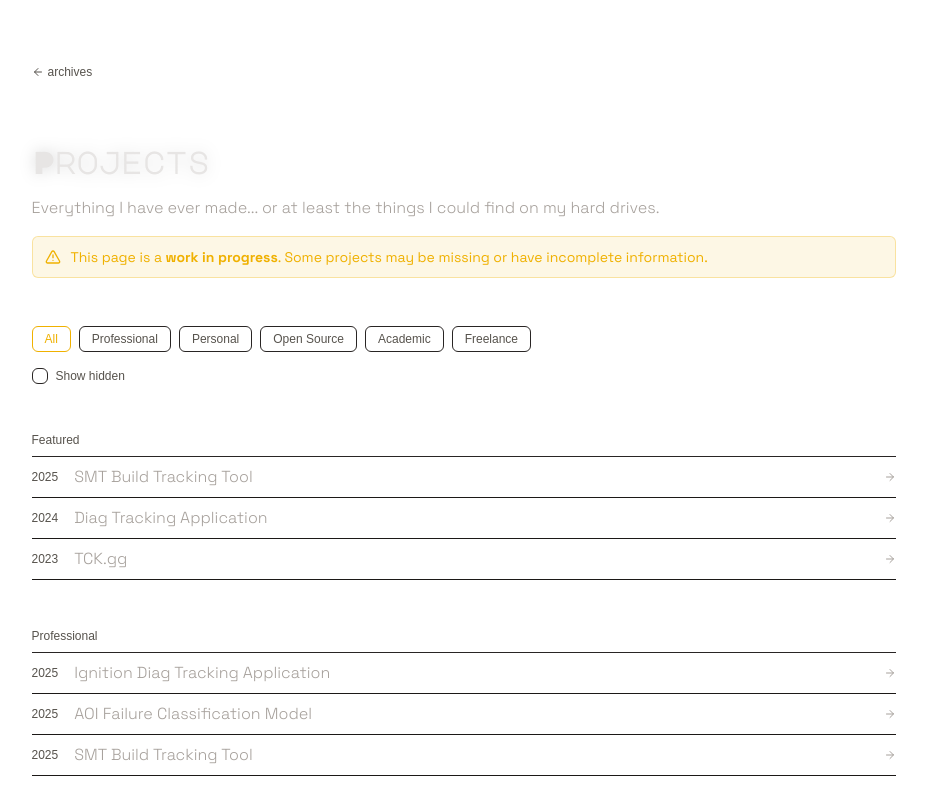
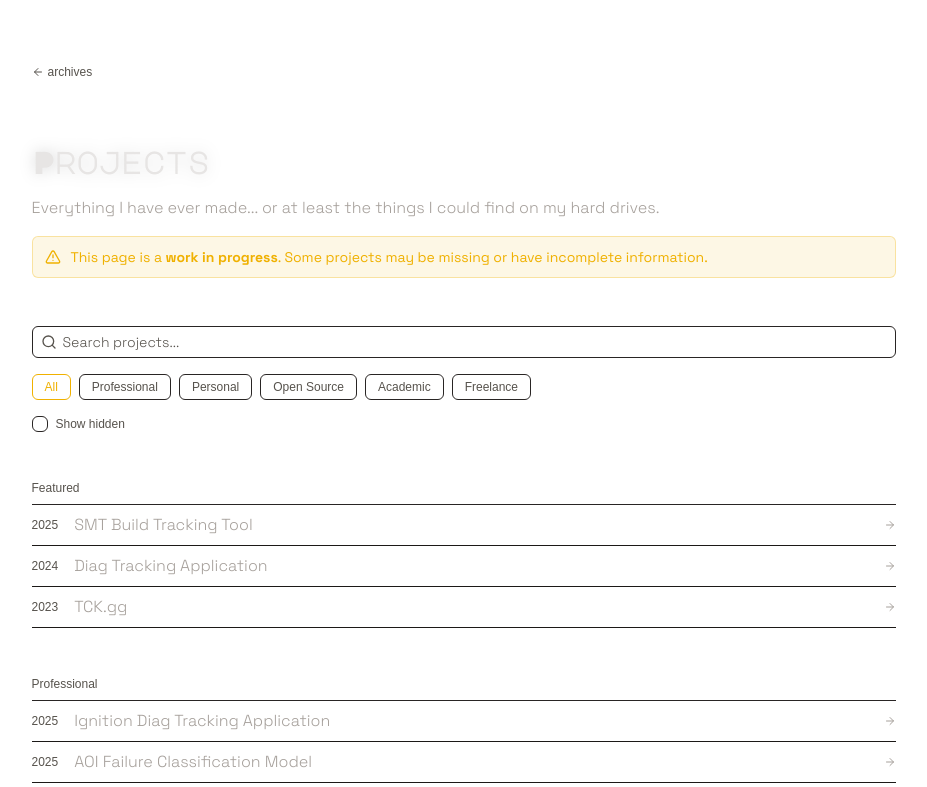
Before and after one commit to hparcells/the-archives, a Next.js app: page /projects in a window 1280 px wide. Shown: the top 787 px of the page, without its empty margins (169-1096 px from the left). Built offline with nearby package versions, Linux system fonts and the light colour scheme; a web font is replaced by a local one.

Commit message:
feat: Add searching to projects page.

```diff
--- a/src/app/projects/page.tsx
+++ b/src/app/projects/page.tsx
@@ -2,30 +2,44 @@
 
 import { useState } from 'react';
 import { SearchIcon } from 'lucide-react';
+import { AnimatePresence, motion } from 'framer-motion';
 
 import Alert from '@/components/ui/Alert';
 import Checkbox from '@/components/ui/Checkbox';
 import PageLayout from '@/components/PageLayout';
 import ProjectSection from '@/components/ProjectSection';
 import SegmentedControl from '@/components/ui/SegmentedControl';
-import { Input } from '@/components/ui/Input';
 import { InputGroup, InputGroupAddon, InputGroupInput } from '@/components/ui/InputGroup';
 
-import { PROJECTS } from '@/data/projects';
-import { Button } from '@/components/ui/Button';
 import { Project } from '@/types/project';
 
+import { PROJECTS } from '@/data/projects';
+
 function Projects() {
+  const [search, setSearch] = useState<string>('');
   const [selectedGroup, setSelectedGroup] = useState<string>('all');
   const [showHidden, setShowHidden] = useState<boolean>(false);
 
-  const visibleProjects = PROJECTS.filter((p) => showHidden || !p.defaultHidden);
+  const filteredProjects = PROJECTS.filter(({ name, tagline, date, startDate, technologies }) => {
+    const query = search.trim().toLowerCase();
+
+    return (
+      name.toLowerCase().includes(query) ||
+      tagline.toLowerCase().includes(query) ||
+      date.toLowerCase().includes(query) ||
+      startDate.toLowerCase().includes(query) ||
+      technologies.some((t) => t.toLowerCase().includes(query))
+    );
+  });
+  const visibleProjects = filteredProjects.filter((project) => {
+    return showHidden || !project.defaultHidden;
+  });
 
   function hiddenCount(filter: (p: Project) => boolean) {
     if (showHidden) {
       return 0;
     }
-    return PROJECTS.filter((p) => filter(p) && p.defaultHidden).length;
+    return filteredProjects.filter((p) => filter(p) && p.defaultHidden).length;
   }
 
   const sections = [
@@ -73,12 +87,18 @@ function Projects() {
       }
     >
       <section className='stack-4'>
-        {/* <InputGroup>
-          <InputGroupInput placeholder='Search projects...' />
+        <InputGroup>
+          <InputGroupInput
+            placeholder='Search projects...'
+            value={search}
+            onChange={(e) => {
+              setSearch(e.target.value);
+            }}
+          />
           <InputGroupAddon align='inline-start'>
             <SearchIcon />
           </InputGroupAddon>
-        </InputGroup> */}
+        </InputGroup>
         <SegmentedControl
           data={[
             { label: 'All', value: 'all' },
@@ -99,20 +119,42 @@ function Projects() {
         />
       </section>
 
-      {sections.map(({ title, groupValue, filter }) => (
+      <section>
+        <AnimatePresence initial={false}>
+          {sections.map(({ title, groupValue, filter }) => {
+            const sectionProjects = filteredProjects.filter(filter);
+            const visibleSectionProjects = visibleProjects.filter(filter);
+
+            if (search.trim() === '' || sectionProjects.length > 0) {
+              return (
+                <motion.section
+                  key={title}
+                  initial={{ height: 0, opacity: 0 }}
+                  animate={{ height: 'auto', opacity: 1 }}
+                  exit={{ height: 0, opacity: 0 }}
+                  transition={{ duration: 0.2, ease: 'easeOut' }}
+                >
+                  <div className='pb-12'>
                     <ProjectSection
-          key={title}
                       title={title}
                       selectedGroup={selectedGroup}
                       groupValue={groupValue}
-          items={visibleProjects.filter(filter).sort((a, b) => b.date.localeCompare(a.date))}
+                      projects={visibleSectionProjects}
                       initialLimit={5}
                       hiddenCount={hiddenCount(filter)}
                       showHidden={() => {
                         setShowHidden(true);
                       }}
                     />
-      ))}
+                  </div>
+                </motion.section>
+              );
+            }
+            return null;
+          })}
+        </AnimatePresence>
+        {filteredProjects.length === 0 && <p>No data found.</p>}
+      </section>
     </PageLayout>
   );
 }
--- a/src/components/ProjectSection.tsx
+++ b/src/components/ProjectSection.tsx
@@ -14,7 +14,7 @@ interface ProjectSectionProps {
   title: string;
   selectedGroup: string;
   groupValue: string;
-  items: Project[];
+  projects: Project[];
   initialLimit: number;
   hiddenCount?: number;
   showHidden?: () => void;
@@ -24,7 +24,7 @@ function ProjectSection({
   title,
   selectedGroup,
   groupValue,
-  items,
+  projects,
   initialLimit,
   hiddenCount,
   showHidden
@@ -35,7 +35,7 @@ function ProjectSection({
     return null;
   }
 
-  const sorted = items.sort((a, b) => {
+  const sorted = [...projects].sort((a, b) => {
     const dateAToUse = a.startDate || a.date;
     const dateBToUse = b.startDate || b.date;
     return new Date(dateBToUse).getTime() - new Date(dateAToUse).getTime();
@@ -45,7 +45,7 @@ function ProjectSection({
   const hasMore = visibleCount < sorted.length;
 
   return (
-    <section>
+    <div>
       <SectionHeader
         leftText={title}
         rightText={hiddenCount ? `${hiddenCount} hidden` : ''}
@@ -64,7 +64,7 @@ function ProjectSection({
           </motion.div>
         ))}
       </AnimatePresence>
-      {items.length === 0 && <p className='mt-2'>No data found.</p>}
+      {projects.length === 0 && <p className='mt-2'>No data found.</p>}
       {hasMore && (
         <div
           className='py-2 border-b border-stone-900 text-center cursor-pointer hover:bg-stone-900/30 transition-colors duration-200'
@@ -77,7 +77,7 @@ function ProjectSection({
           <p className='text-sm text-stone-600'>+{sorted.length - visibleCount} more</p>
         </div>
       )}
-    </section>
+    </div>
   );
 }
 
--- a/src/styles/root.css
+++ b/src/styles/root.css
@@ -6,11 +6,6 @@
 
 @theme {
   --text-2xs: 0.625rem;
-}
-
-html, body {
-  height: 100%;
-  scrollbar-gutter: stable;
 }
 
 @utility mono {
@@ -26,6 +21,10 @@ html, body {
 }
 
 @layer base {
+  html, body {
+    height: 100%;
+    scrollbar-gutter: stable;
+  }
   p {
     @apply font-light;
   }
```
Lines whose indentation alone changed are shown as unchanged.
